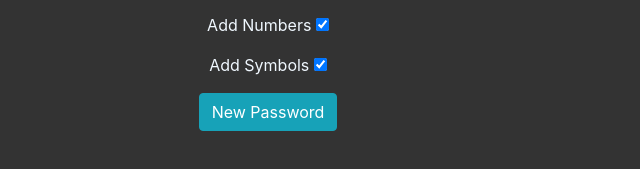
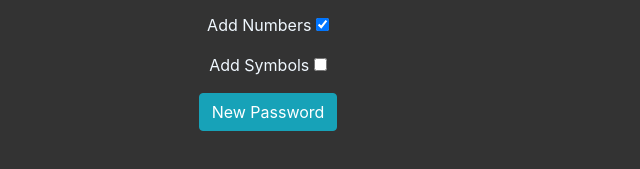
Before and after one commit to v1t03r/pwa-javascript-portfolio, a plain HTML site: page password-generator.html in a window 1280 px wide. Shown: the part 443-612 px from the top of the page, 372-1012 px from the left. Drawn offline with nearby package versions, Linux system fonts and the light colour scheme.

Commit message:
add Password Generator update

```diff
--- a/password-generator.html
+++ b/password-generator.html
@@ -64,7 +64,7 @@
             <p>Add Capital letters <input type="checkbox" class="chk-capital form-check-label" checked></p>
             <p>Add Small letters <input type="checkbox" class="chk-small form-check-label" checked></p>
             <p>Add Numbers <input type="checkbox" class="chk-numbers form-check-label" checked></p>
-            <p>Add Symbols <input type="checkbox" class="chk-symbols form-check-label" checked></p>
+            <p>Add Symbols <input type="checkbox" class="chk-symbols form-check-label"></p>
             <p><button class="generate-password btn btn-info">New Password</button></p>
         </div>
     </main>
```
